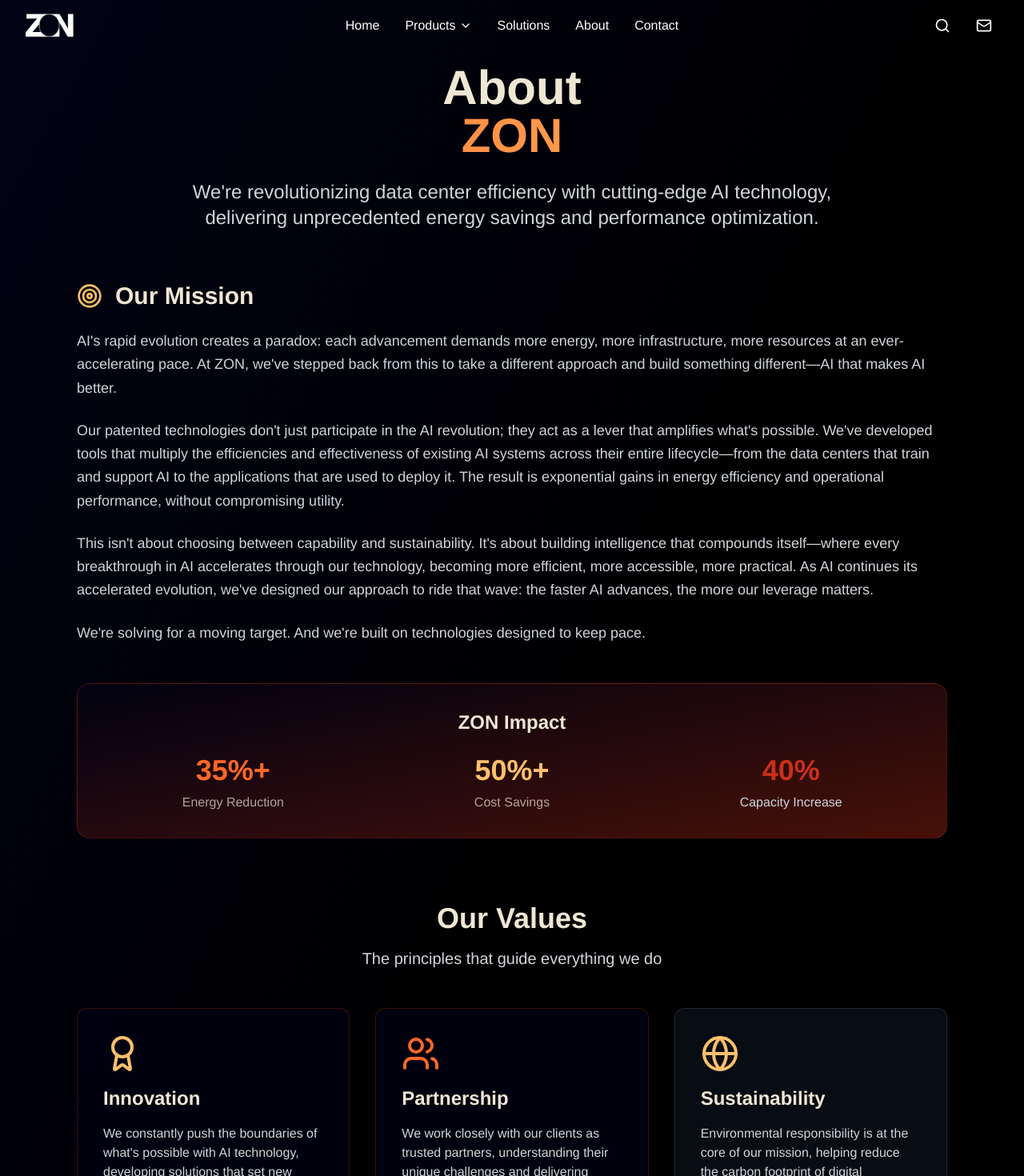
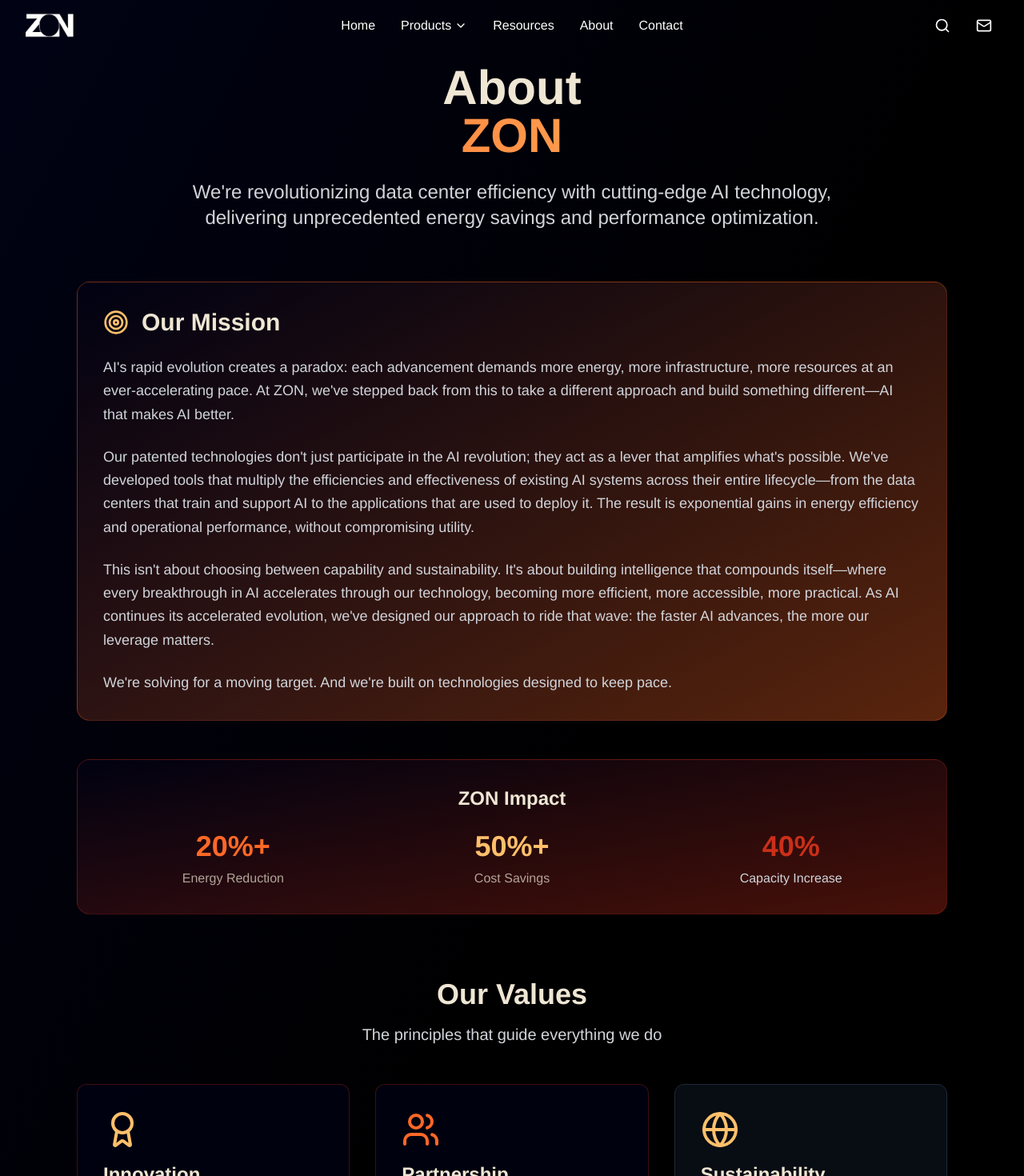
Before and after one commit to SEERINTELAI/zon-website-perfect, a React (Vite) app: page /about in a window 1280 px wide. Shown: the top 1470 px of the page at 80% size. Built offline with nearby package versions, Linux system fonts and the light colour scheme; a web font is replaced by a local one.

Commit message:
Draft edits from team meeting - ready for review

```diff
--- a/src/components/VideoLanding.tsx
+++ b/src/components/VideoLanding.tsx
@@ -223,7 +223,7 @@
                 fontSize: 'clamp(1.5rem, 4.5vw, 2.75rem)',
                 lineHeight: '1.1',
                 textShadow: '0 1px 2px rgba(0, 0, 0, 0.3)'
-              }}>35%+</div>
+              }}>20%+</div>
               <div className="text-white uppercase tracking-wider font-medium" style={{
                 fontSize: 'clamp(0.7rem, 1.4vw, 0.95rem)',
                 lineHeight: '1.3',
--- a/src/components/chat/ChatSupport.tsx
+++ b/src/components/chat/ChatSupport.tsx
@@ -63,7 +63,7 @@
     const input = userInput.toLowerCase();
 
     if (input.includes('energy') || input.includes('consumption')) {
-      return 'ZON Energy™ can reduce your data center energy consumption by 35%+ through our AI-driven optimization technology. Would you like to schedule a demo to see the results?';
+      return 'ZON Energy™ can reduce your data center energy consumption by 20%+ through our AI-driven optimization technology. Would you like to schedule a demo to see the results?';
     }
 
     if (input.includes('cost') || input.includes('price') || input.includes('savings')) {
@@ -82,7 +82,7 @@
       return 'Hello! I\'m here to help you understand how ZON\'s AI technologies can transform your data center operations. What specific challenges are you facing?';
     }
 
-    return 'That\'s a great question! ZON specializes in AI-driven data center optimization and media processing. Our solutions reduce energy consumption by 35%+, cut costs by 50%+, and increase capacity by 40%. Would you like to learn more about a specific product or schedule a demo?';
+    return 'That\'s a great question! ZON specializes in AI-driven data center optimization and media processing. Our solutions reduce energy consumption by 20%+, cut costs by 50%+, and increase capacity by 40%. Would you like to learn more about a specific product or schedule a demo?';
   };
 
   return (
--- a/src/components/layout/Navbar.tsx
+++ b/src/components/layout/Navbar.tsx
@@ -134,7 +134,7 @@
                      )}
                    </div>
 
-                   <Link to="/solutions" onClick={() => window.scrollTo({ top: 0, behavior: 'smooth' })} className="text-white hover:text-gray-300 transition-colors font-medium cursor-pointer">Solutions</Link>
+                   <Link to="/solutions" onClick={() => window.scrollTo({ top: 0, behavior: 'smooth' })} className="text-white hover:text-gray-300 transition-colors font-medium cursor-pointer">Resources</Link>
                    <Link to="/about" onClick={() => window.scrollTo({ top: 0, behavior: 'smooth' })} className="text-white hover:text-gray-300 transition-colors font-medium cursor-pointer">About</Link>
                    <Link to="/contact" onClick={() => window.scrollTo({ top: 0, behavior: 'smooth' })} className="text-white hover:text-gray-300 transition-colors font-medium cursor-pointer">Contact</Link>
                  </div>
@@ -183,7 +183,7 @@
                      </div>
                    </div>
 
-                   <Link to="/solutions" onClick={() => handleMobileNavClick('/solutions')} className="block px-3 py-3 text-white hover:text-gray-300 font-medium">Solutions</Link>
+                   <Link to="/solutions" onClick={() => handleMobileNavClick('/solutions')} className="block px-3 py-3 text-white hover:text-gray-300 font-medium">Resources</Link>
                    <Link to="/about" onClick={() => handleMobileNavClick('/about')} className="block px-3 py-3 text-white hover:text-gray-300 font-medium">About</Link>
                    <Link to="/contact" onClick={() => handleMobileNavClick('/contact')} className="block px-3 py-3 text-white hover:text-gray-300 font-medium">Contact</Link>
 
--- a/src/components/sections/Contact.tsx
+++ b/src/components/sections/Contact.tsx
@@ -117,7 +117,7 @@
           <div className="text-center">
             <h2 className="text-3xl font-bold text-white mb-6">Get Started Today</h2>
             <p className="text-gray-300 text-lg leading-relaxed max-w-3xl mx-auto">
-              Our AI solutions have helped organizations achieve an average of 35% energy reduction
+              Our AI solutions have helped organizations achieve an average of 20% energy reduction
               and 50% cost savings. Let us show you what's possible for your infrastructure.
             </p>
           </div>
--- a/src/components/sections/Hero.tsx
+++ b/src/components/sections/Hero.tsx
@@ -34,7 +34,7 @@
 
           {/* Subtitle */}
           <p className="text-xl md:text-2xl text-gray-300 mb-8 max-w-3xl mx-auto leading-relaxed">
-            Revolutionary AI-driven solutions that reduce energy consumption by <span className="text-blue-400 font-semibold">35%+</span>,
+            Revolutionary AI-driven solutions that reduce energy consumption by <span className="text-blue-400 font-semibold">20%+</span>,
             cut operating costs by <span className="text-purple-400 font-semibold">50%+</span>, and increase capacity by <span className="text-green-400 font-semibold">40%</span>
           </p>
 
@@ -53,7 +53,7 @@
           {/* Stats */}
           <div className="grid grid-cols-1 md:grid-cols-3 gap-8 max-w-3xl mx-auto">
             <div className="text-center">
-              <div className="text-3xl font-bold text-blue-400 mb-2">35%+</div>
+              <div className="text-3xl font-bold text-blue-400 mb-2">20%+</div>
               <div className="text-gray-400">Energy Reduction</div>
             </div>
             <div className="text-center">
--- a/src/components/sections/Products.tsx
+++ b/src/components/sections/Products.tsx
@@ -19,7 +19,7 @@
         "Applies most advanced adaptive AI to improve performance"
       ],
       metrics: [
-        { label: "Energy Reduction", value: "35%+", color: "text-[#FF6826]" },
+        { label: "Energy Reduction", value: "20%+", color: "text-[#FF6826]" },
         { label: "Cost Savings", value: "50%+", color: "text-[#FFC06B]" },
         { label: "Capacity Increase", value: "40%", color: "text-[#CB2F19]" }
       ],
--- a/src/components/sections/Solutions.tsx
+++ b/src/components/sections/Solutions.tsx
@@ -27,11 +27,11 @@
         "Real-time performance monitoring and optimization",
         "Predictive maintenance with 99.7% accuracy",
         "Automated resource allocation and scaling",
-        "Energy consumption reduction up to 35%",
+        "Energy consumption reduction up to 20%",
         "24/7 intelligent system monitoring"
       ],
       benefits: [
-        { metric: "35%", label: "Energy Savings", color: "text-[#FF6826]" },
+        { metric: "20%", label: "Energy Savings", color: "text-[#FF6826]" },
         { metric: "50%", label: "Cost Reduction", color: "text-[#FFC06B]" },
         { metric: "99.9%", label: "Uptime", color: "text-[#CB2F19]" }
       ],
--- a/src/pages/About.tsx
+++ b/src/pages/About.tsx
@@ -26,11 +26,12 @@
 
           {/* Mission Section */}
           <div className="mb-20">
-            <div className="space-y-6 mb-12">
+            <div className="bg-gradient-to-br from-[#010214]/70 to-[#FF6826]/35 p-8 rounded-2xl border border-[#FF6826]/30 mb-12">
               <div className="flex items-center gap-4 mb-6">
                 <Target className="w-8 h-8 text-[#FFC06B]" />
                 <h2 className="text-3xl font-bold">Our Mission</h2>
               </div>
+              <div className="space-y-6">
                 <p className="text-lg text-gray-300 leading-relaxed">
                   AI's rapid evolution creates a paradox: each advancement demands more energy, more infrastructure, more resources at an ever-accelerating pace. At ZON, we've stepped back from this to take a different approach and build something different—AI that makes AI better.
                 </p>
@@ -44,13 +45,14 @@
                   We're solving for a moving target. And we're built on technologies designed to keep pace.
                 </p>
               </div>
+            </div>
 
             {/* Stats Section */}
             <div className="bg-gradient-to-br from-[#010214]/70 to-[#CB2F19]/35 p-8 rounded-2xl border border-[#CB2F19]/30">
               <h3 className="text-2xl font-bold mb-6 text-center">ZON Impact</h3>
               <div className="grid grid-cols-1 sm:grid-cols-3 gap-6">
                        <div className="text-center">
-                         <div className="text-4xl font-bold text-[#FF6826] mb-2">35%+</div>
+                         <div className="text-4xl font-bold text-[#FF6826] mb-2">20%+</div>
                          <div className="text-[#EFE6D4]/70">Energy Reduction</div>
                        </div>
                        <div className="text-center">
--- a/src/pages/ZONEnergy.tsx
+++ b/src/pages/ZONEnergy.tsx
@@ -17,7 +17,7 @@
     {
       icon: <TrendingUp className="w-8 h-8 text-[#FF6826]" />,
       title: "Energy Reduction",
-      value: "35%+",
+      value: "20%+",
       description: "Dramatically reduce energy consumption while maintaining peak performance"
     },
     {
@@ -132,7 +132,7 @@
             </div>
             <div className="grid grid-cols-1 md:grid-cols-3 gap-8">
               <div className="bg-gradient-to-br from-[#010214]/70 to-[#FF6826]/35 p-8 rounded-2xl border border-[#FF6826]/30 text-center">
-                <div className="text-5xl font-bold text-[#FF6826] mb-2">35%+</div>
+                <div className="text-5xl font-bold text-[#FF6826] mb-2">20%+</div>
                 <div className="text-xl font-semibold text-white mb-2">Energy Cost Reduction</div>
                 <div className="text-gray-300">Direct savings on your monthly energy bills</div>
               </div>
@@ -153,7 +153,7 @@
           <div className="text-center bg-gradient-to-r from-[#010214]/70 to-[#CB2F19]/35 p-12 rounded-2xl border border-[#CB2F19]/30">
             <h2 className="text-3xl font-bold mb-4">Ready to Optimize Your Energy Usage?</h2>
             <p className="text-xl text-[#EFE6D4]/80 mb-8 max-w-3xl mx-auto">
-              Join industry leaders who trust ZON Energy to reduce their energy consumption by 35%+ while maintaining peak performance.
+              Join industry leaders who trust ZON Energy to reduce their energy consumption by 20%+ while maintaining peak performance.
             </p>
             <div className="flex flex-col sm:flex-row gap-4 justify-center items-center">
               <Link
```
Lines whose indentation alone changed are shown as unchanged.
